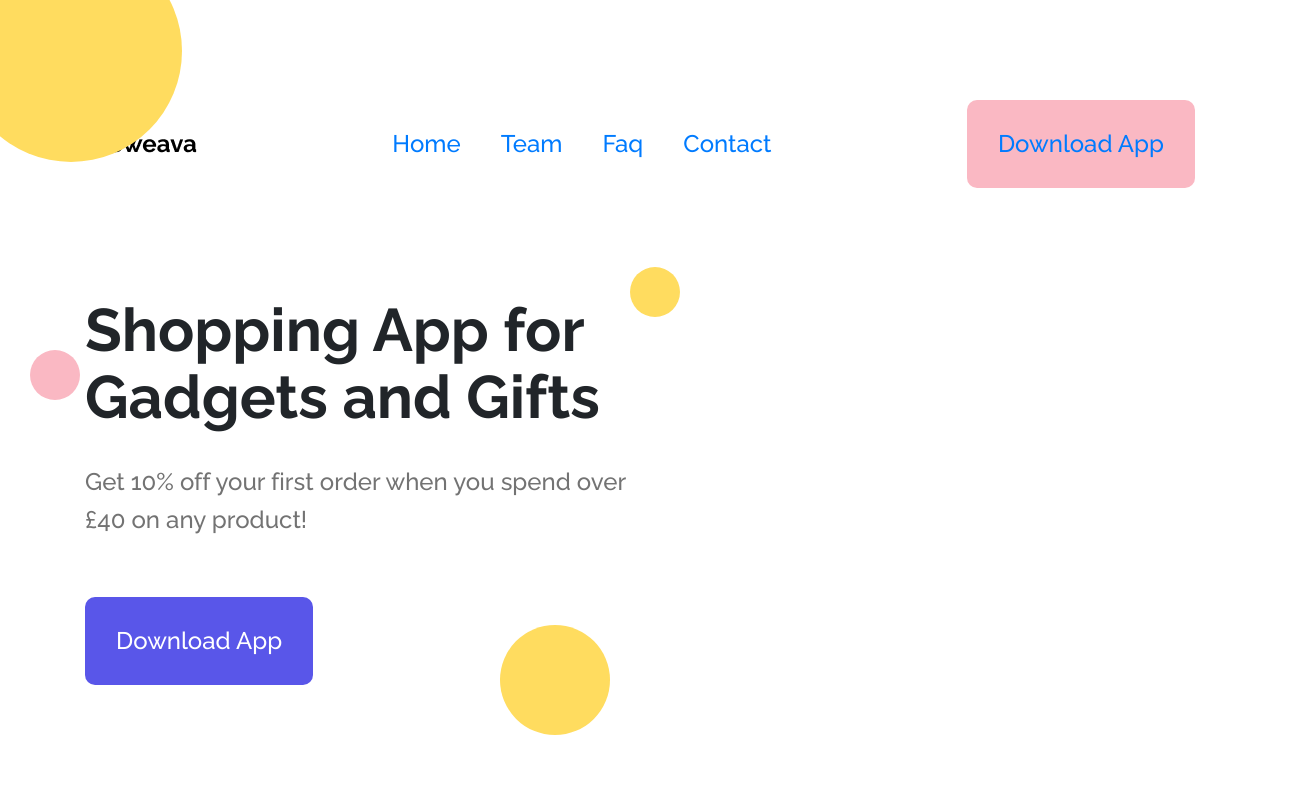
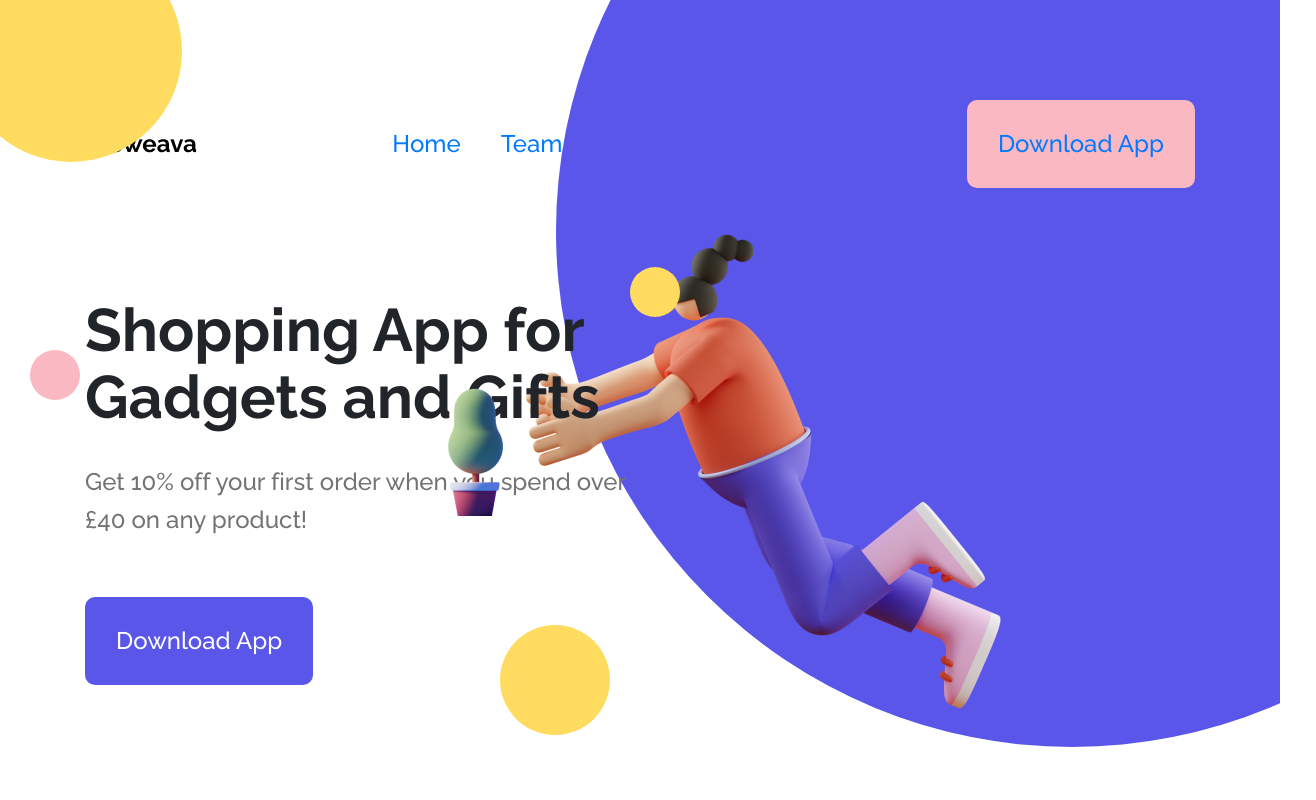
Before and after one commit to yevheniimoskalenko/lending_2021, a Vue app: page / in a window 1280 px wide. Shown: the top 800 px of the page, 1316 px wide, since content can reach past the window. Built offline with nearby package versions, Linux system fonts and the light colour scheme; what vue-head would draw is missing.

Commit message:
header element

```diff
--- a/src/App.vue
+++ b/src/App.vue
@@ -59,4 +59,9 @@ export default {
 };
 </script>
 
-<style lang="scss"></style>
+<style lang="scss">
+#app {
+  position: relative;
+  overflow: hidden;
+}
+</style>
--- a/src/components/header.vue
+++ b/src/components/header.vue
@@ -1,6 +1,10 @@
 <template>
   <div>
     <div class="icon-first yellow big"></div>
+    <div class="icon-r primary-c">
+      <img :src="require('../assets/Sally-4.png')" alt="women" />
+      <div class="tree"></div>
+    </div>
     <section class="container">
       <div class="wrapper">
         <div class="header">
@@ -57,6 +61,9 @@ export default {};
   top: -60px;
   left: -40px;
 }
+.donwload_app {
+  z-index: 999;
+}
 .icon-second {
   position: absolute;
   right: -40px;
@@ -71,8 +78,30 @@ export default {};
   position: absolute;
   left: 30px;
   top: 350px;
+  z-index: 1;
 }
-
+.icon-r {
+  position: absolute;
+  width: 1032px;
+  height: 1032px;
+  border-radius: 100%;
+  top: -285px;
+  right: -308px;
+  img {
+    position: absolute;
+    top: 370px;
+    left: -30px;
+  }
+}
+.tree {
+  position: absolute;
+  width: 95px;
+  height: 151px;
+  background: url("../assets/tree.png");
+  z-index: 999;
+  bottom: 230px;
+  left: -147px;
+}
 .header {
   display: flex;
   flex-direction: column;
```
